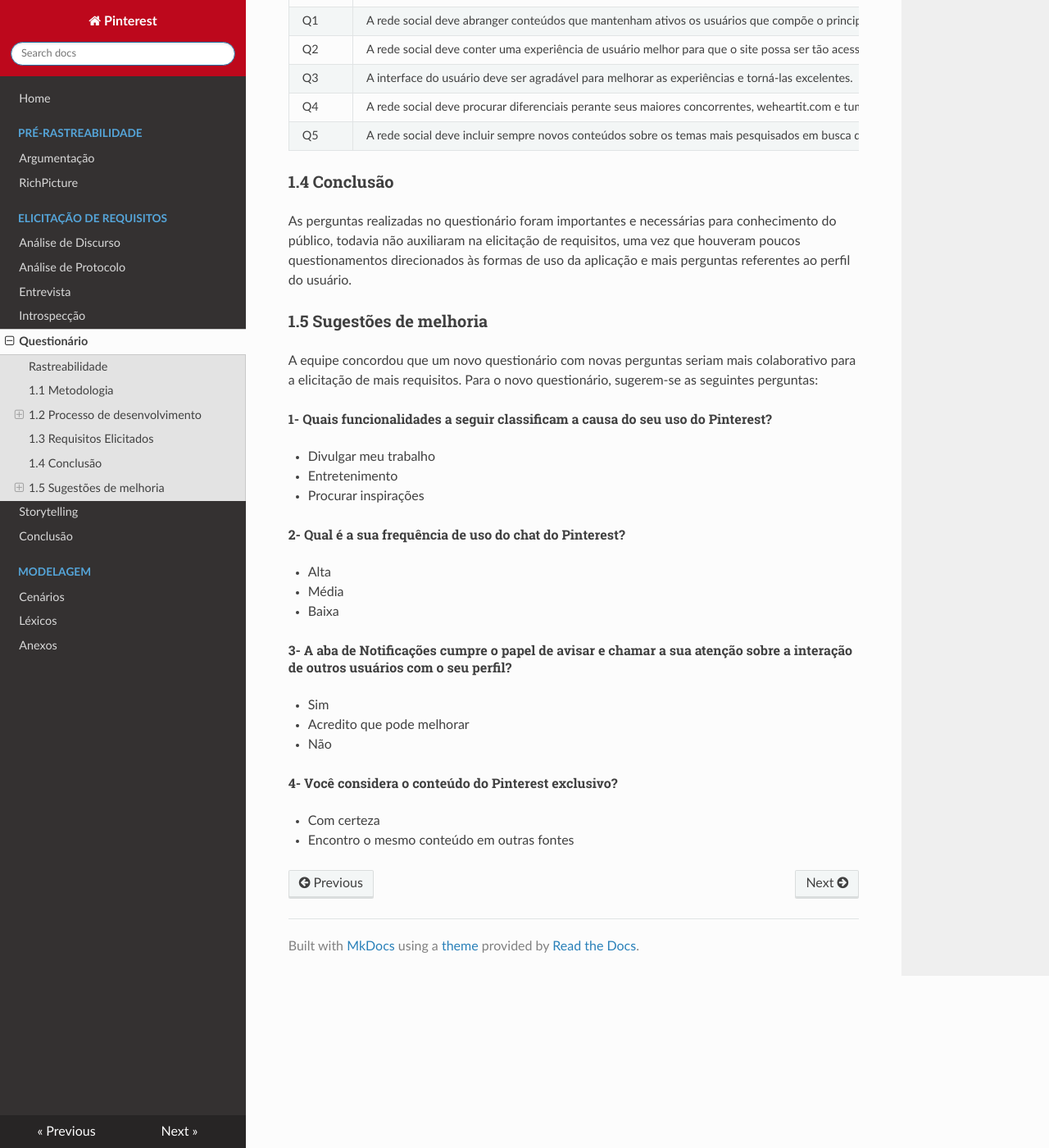
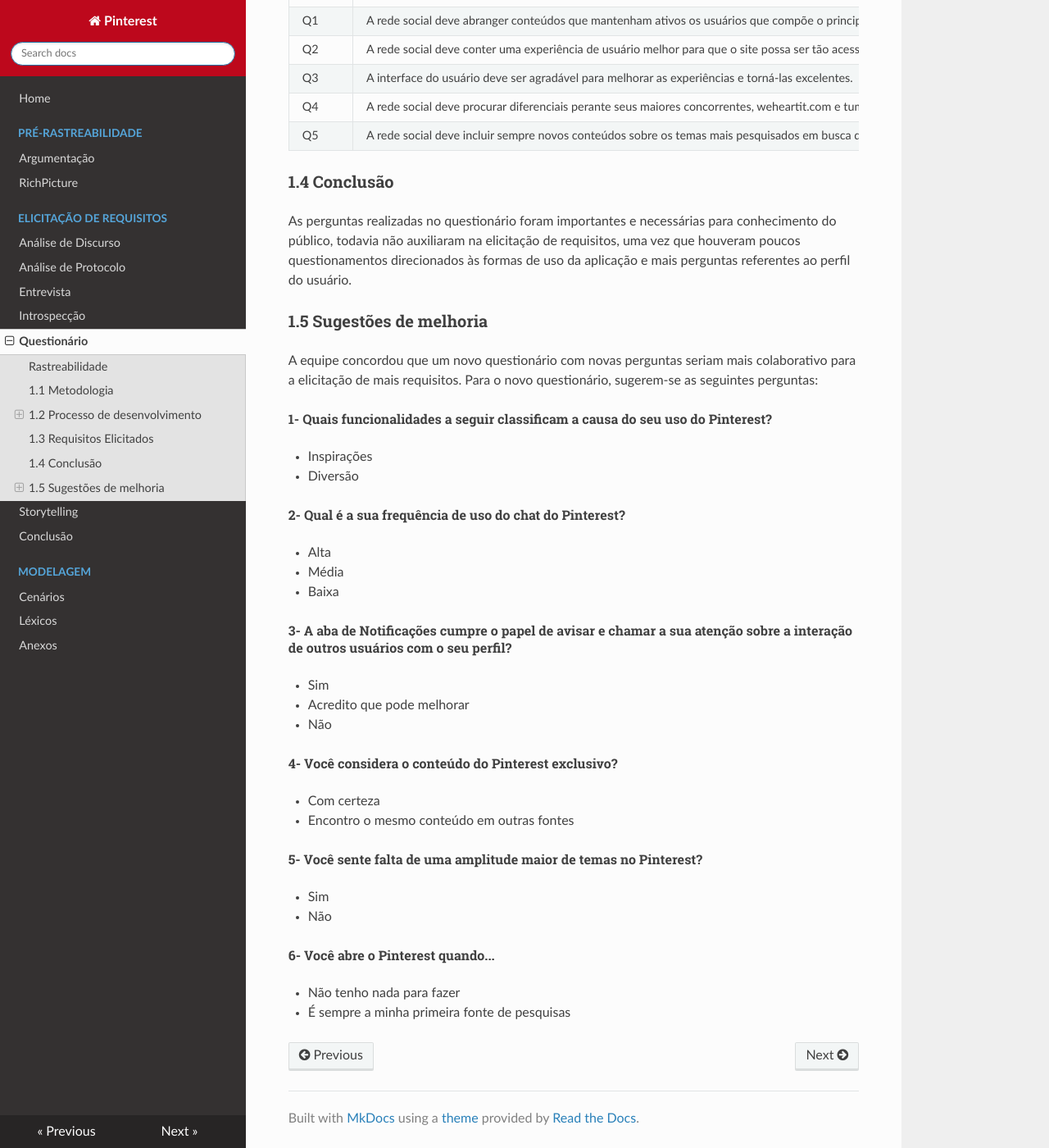
Before and after one commit to joberthrogers18/2018.2-Requisitos-Pinterest, an MkDocs documentation site: the page built from docs/questionario.md, in a window 1280 px wide and 1400 px high, scrolled down 4195 px. Shown: the whole window at 82% size. Built offline with MkDocs 1.6.1, drawn with Linux system fonts in a browser that asks for light colours; nearby versions of some CDN libraries; old or Windows-style settings are respelled for this version of MkDocs.

Commit message:
Finished quiz suggestions

```diff
--- a/docs/questionario.md
+++ b/docs/questionario.md
@@ -104,10 +104,8 @@
   A equipe concordou que um novo questionário com novas perguntas seriam mais colaborativo para a elicitação de mais requisitos. Para o novo questionário, sugerem-se as seguintes perguntas:
 
 ###### 1- Quais funcionalidades a seguir classificam a causa do seu uso do Pinterest?
-  - Divulgar meu trabalho
-  - Entretenimento
-  - Procurar inspirações
-
+  - Inspirações
+  - Diversão
 
 ###### 2- Qual é a sua frequência de uso do chat do Pinterest?
   - Alta
@@ -122,3 +120,11 @@
 ###### 4- Você considera o conteúdo do Pinterest exclusivo?
   - Com certeza
   - Encontro o mesmo conteúdo em outras fontes
+
+###### 5- Você sente falta de uma amplitude maior de temas no Pinterest?
+  - Sim
+  - Não
+
+###### 6- Você abre o Pinterest quando...
+  - Não tenho nada para fazer
+  - É sempre a minha primeira fonte de pesquisas
```
